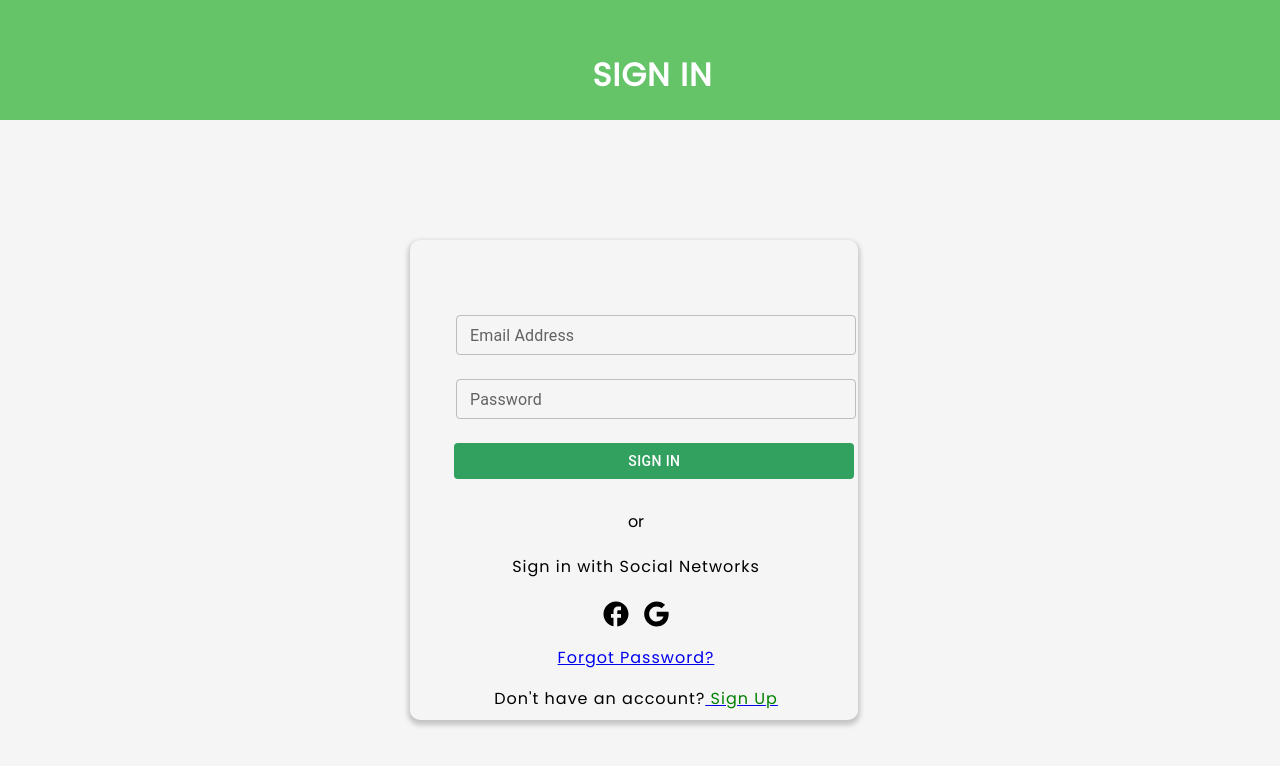
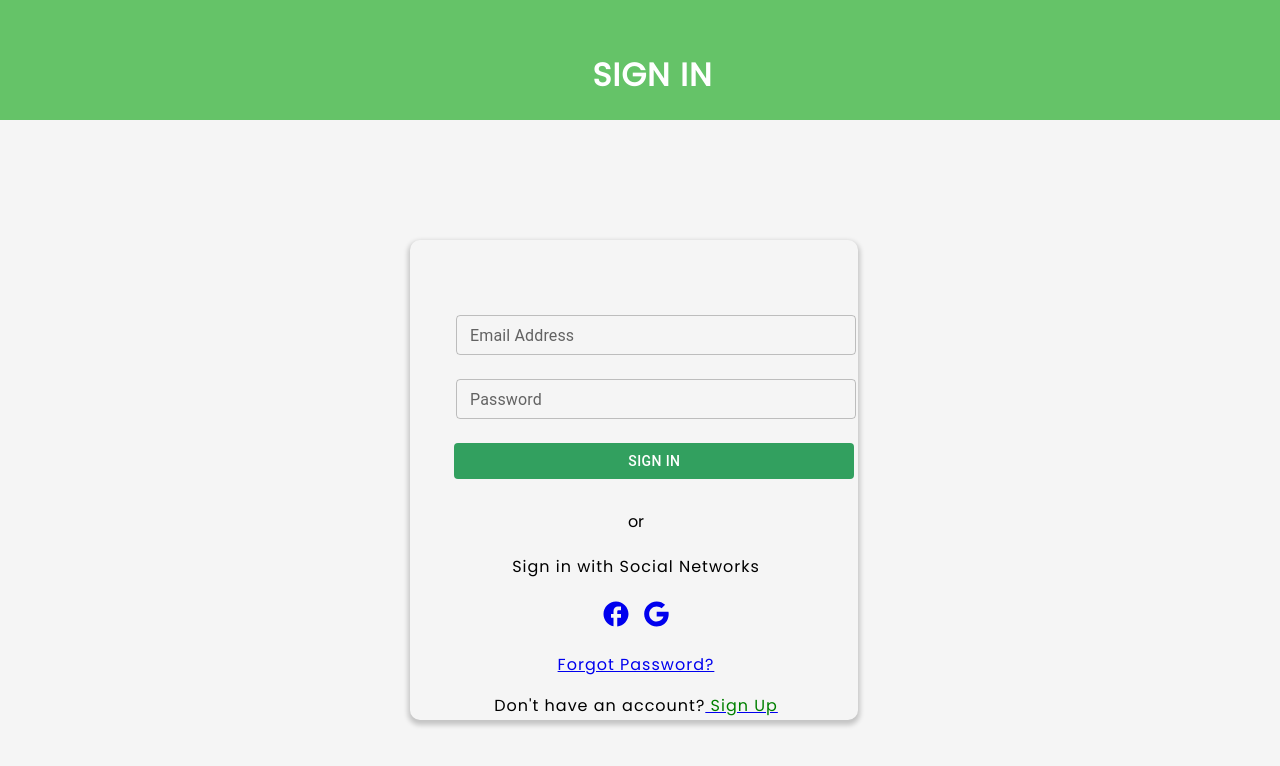
Before and after one commit to Olori-Ebi/notes_app, a React (Create React App) app: page /login in a window 1280 px wide. Shown: the top 766 px of the page. Built offline with nearby package versions, Linux system fonts and the light colour scheme.

Commit message:
adding google and facebook link

```diff
--- a/src/components/SignIn.tsx
+++ b/src/components/SignIn.tsx
@@ -140,8 +140,16 @@ const SignInForm = () => {
                             </div>
 
                             <div className={classes.formIcons}>
-                                <FacebookRoundedIcon className={classes.fb} sx={{ width: '30px', height: '30px' }} />
-                                <GoogleIcon sx={{ width: '30px', height: '30px' }} />
+                            <a href="https://notesxd.herokuapp.com/auth/facebook">
+                                <FacebookRoundedIcon
+                                className={classes.fb}
+                                sx={{ width: '30px', height: '30px' }} />
+                            </a>
+                            <a href="https://notesxd.herokuapp.com/auth/google/">
+                                <GoogleIcon
+                                sx={{ width: '30px', height: '30px' }} />
+                            </a>
+
                             </div>
 
                             <div className={classes.formText}>
@@ -161,4 +169,4 @@ const SignInForm = () => {
     );
 };
 
-    export default SignInForm;
+export default SignInForm;
--- a/src/components/Signup.tsx
+++ b/src/components/Signup.tsx
@@ -4,7 +4,7 @@ import { Button, TextField, Box } from "@mui/material";
 import FacebookRoundedIcon from '@mui/icons-material/FacebookRounded';
 import GoogleIcon from '@mui/icons-material/Google';
 import { Link } from 'react-router-dom'
-//import useStyles from './theme'
+import SignInForm from './SignIn'
 import { makeStyles } from '@mui/styles'
 import "@fontsource/poppins"
 import dotenv from 'dotenv'
@@ -187,11 +187,16 @@ const SignUpForm = () => {
                         </div>
 
                         <div className={classes.formIcons}>
+                        <a href="https://notesxd.herokuapp.com/auth/facebook">
                             <FacebookRoundedIcon
                             className={classes.fb}
                             sx={{ width: '30px', height: '30px' }} />
+                            </a>
+
+                            <a href="https://notesxd.herokuapp.com/auth/google/">
                             <GoogleIcon
                             sx={{ width: '30px', height: '30px' }} />
+                            </a>
                         </div>
                         <div className={classes.formText}>
                             <p>Already have an account?
```
